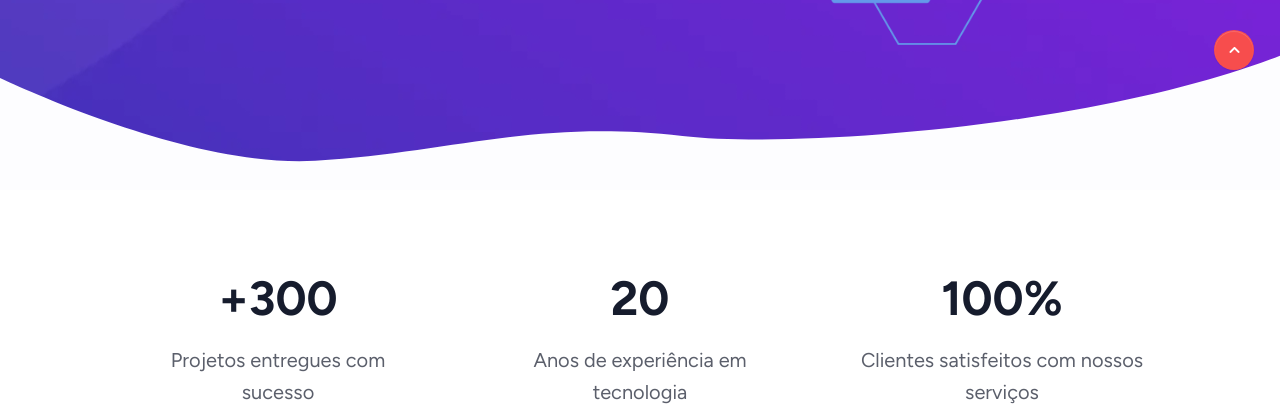
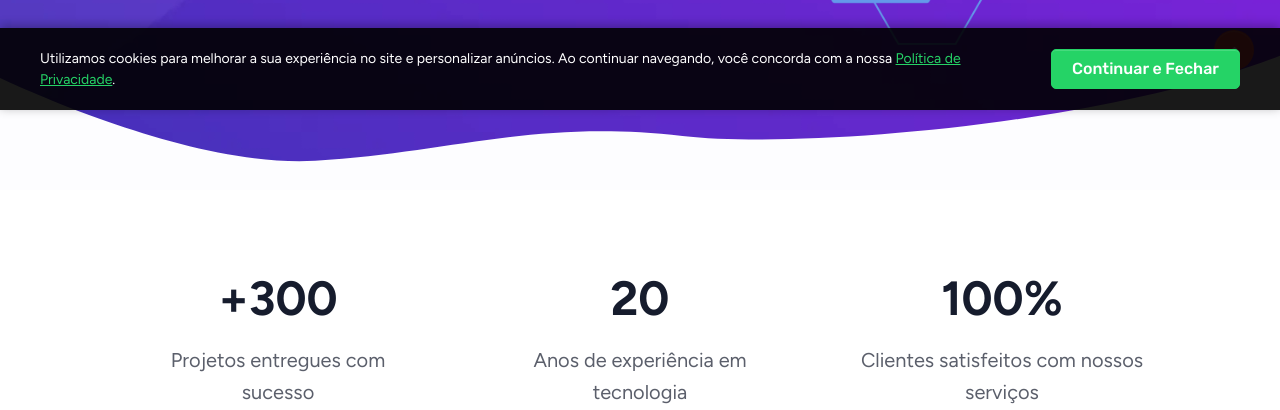
Before and after one commit to renatogava/ai10tec-site, a plain HTML site: page index.html in a window 1280 px wide. Shown: the part 690-1100 px from the top of the page. Drawn offline with nearby package versions, Linux system fonts and the light colour scheme.

Commit message:
consentimento e LGPD

```diff
--- a/index.html
+++ b/index.html
@@ -688,6 +688,131 @@
   <script src="vendors/lodash/lodash.min.js"></script>
   <script src="https://polyfill.io/v3/polyfill.min.js?features=window.scroll"></script>
   <script src="assets/js/theme.js"></script>
+
+  <!-- Cookie Consent Popup -->
+  <div id="cookieConsent" class="cookie-consent-popup" style="display: none;">
+    <div class="cookie-consent-content">
+      <div class="cookie-consent-text">
+        <p>Utilizamos cookies para melhorar a sua experiência no site e personalizar anúncios. Ao continuar navegando, você concorda com a nossa <a href="#!" class="cookie-consent-link">Política de Privacidade</a>.</p>
+      </div>
+      <div class="cookie-consent-actions">
+        <button id="acceptCookies" class="btn btn-primary cookie-consent-btn">Continuar e Fechar</button>
+      </div>
+    </div>
+  </div>
+
+  <style>
+    .cookie-consent-popup {
+      position: fixed;
+      bottom: 0;
+      left: 0;
+      right: 0;
+      background: rgba(0, 0, 0, 0.9);
+      color: white;
+      padding: 20px;
+      z-index: 9999;
+      box-shadow: 0 -2px 10px rgba(0, 0, 0, 0.3);
+    }
+
+    .cookie-consent-content {
+      max-width: 1200px;
+      margin: 0 auto;
+      display: flex;
+      align-items: center;
+      justify-content: space-between;
+      gap: 20px;
+      flex-wrap: wrap;
+    }
+
+    .cookie-consent-text {
+      flex: 1;
+      min-width: 300px;
+    }
+
+    .cookie-consent-text p {
+      margin: 0;
+      font-size: 14px;
+      line-height: 1.5;
+    }
+
+    .cookie-consent-link {
+      color: #25D366;
+      text-decoration: underline;
+    }
+
+    .cookie-consent-link:hover {
+      color: #1ea952;
+    }
+
+    .cookie-consent-actions {
+      flex-shrink: 0;
+    }
+
+    .cookie-consent-btn {
+      background-color: #25D366;
+      border-color: #25D366;
+      color: white;
+      padding: 10px 20px;
+      border-radius: 5px;
+      font-weight: 500;
+      transition: all 0.3s ease;
+    }
+
+    .cookie-consent-btn:hover {
+      background-color: #1ea952;
+      border-color: #1ea952;
+      color: white;
+    }
+
+    @media (max-width: 768px) {
+      .cookie-consent-content {
+        flex-direction: column;
+        text-align: center;
+      }
+
+      .cookie-consent-text {
+        min-width: auto;
+      }
+    }
+  </style>
+
+  <script>
+    // Cookie Consent Management
+    document.addEventListener('DOMContentLoaded', function() {
+      const cookieConsent = document.getElementById('cookieConsent');
+      const acceptBtn = document.getElementById('acceptCookies');
+
+      // Check if user has already accepted cookies
+      if (!localStorage.getItem('cookieConsentAccepted')) {
+        // Show popup after a short delay
+        setTimeout(() => {
+          cookieConsent.style.display = 'block';
+        }, 1000);
+      }
+
+      // Handle accept button click
+      acceptBtn.addEventListener('click', function() {
+        // Store consent in localStorage
+        localStorage.setItem('cookieConsentAccepted', 'true');
+
+        // Hide popup with animation
+        cookieConsent.style.opacity = '0';
+        cookieConsent.style.transform = 'translateY(100%)';
+
+        setTimeout(() => {
+          cookieConsent.style.display = 'none';
+        }, 300);
+
+        // Enable Google Tag Manager if consent is given
+        if (typeof gtag !== 'undefined') {
+          gtag('consent', 'update', {
+            'analytics_storage': 'granted',
+            'ad_storage': 'granted'
+          });
+        }
+      });
+    });
+  </script>
 </body>
 
 </html>
```
